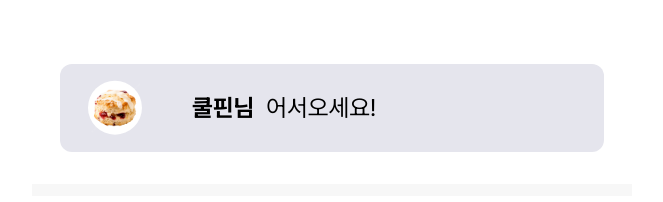
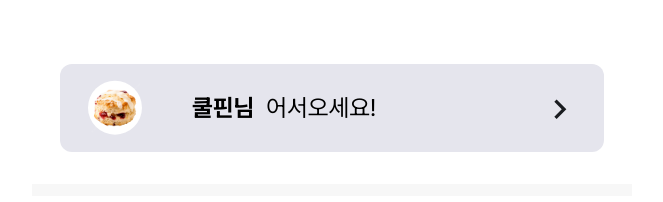
Before and after one commit to 809bakery/SCON-Frontend, a Next.js app: page / in a window 1280 px wide. Shown: the part 136-338 px from the top of the page, without its empty margins (308-971 px from the left). Built offline with nearby package versions, Linux system fonts and the light colour scheme.

Commit message:
design: chevron 아이콘 추가

```diff
--- a/src/components/sidebar/profile/index.tsx
+++ b/src/components/sidebar/profile/index.tsx
@@ -1,3 +1,4 @@
+import ArrowRightSVG from '@/static/svg/chevron-right.svg'
 import OvenMarkSVG from '@/static/svg/ovner-mark.svg'
 import ProfileSVG from '@/static/svg/sidebar-profile.svg'
 
@@ -9,12 +10,14 @@ interface SideBarProfileProps {
 function SideBarProfile(props: SideBarProfileProps) {
   const { nickname, isOven } = props
   return (
-    <div className="px-7 py-4 flex items-center gap-x-12 text-2xl bg-[#E5E5ED] rounded-xl">
+    <div className="px-7 py-4 flex items-center justify-between gap-x-12 text-2xl bg-[#E5E5ED] rounded-xl">
       <ProfileSVG className="w-14 h-14" />
-      <p className="flex gap-x-3 items-center justify-between">
+      <p className="flex flex-1 gap-x-3 items-center justify-start">
         <strong className="font-bold">{nickname}님</strong> 어서오세요!
         {isOven && <OvenMarkSVG className="w-7 h-7" />}
       </p>
+
+      <ArrowRightSVG className="w-8 h-8 cursor-pointer" />
     </div>
   )
 }
```
Also changed, not shown: src/static/svg/chevron-right.svg (added).
